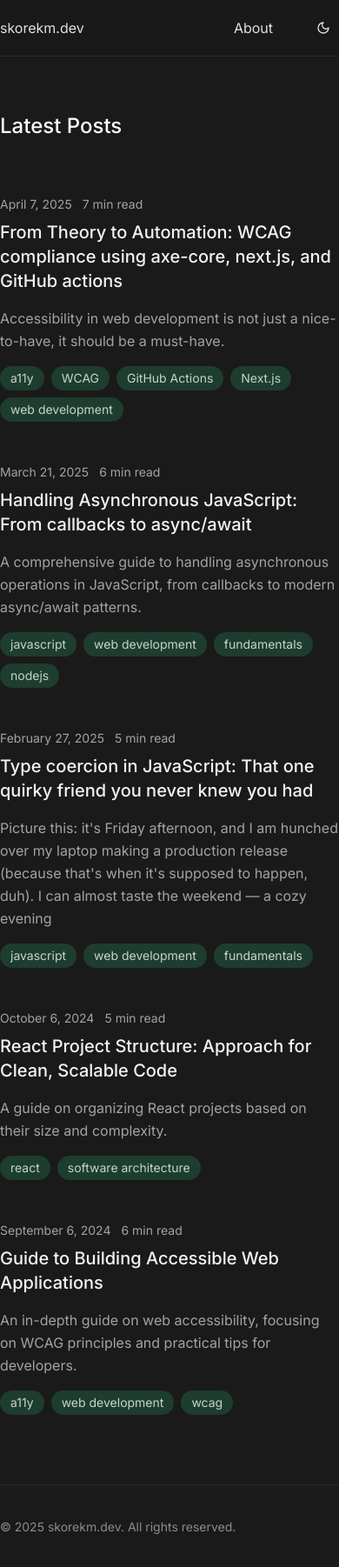
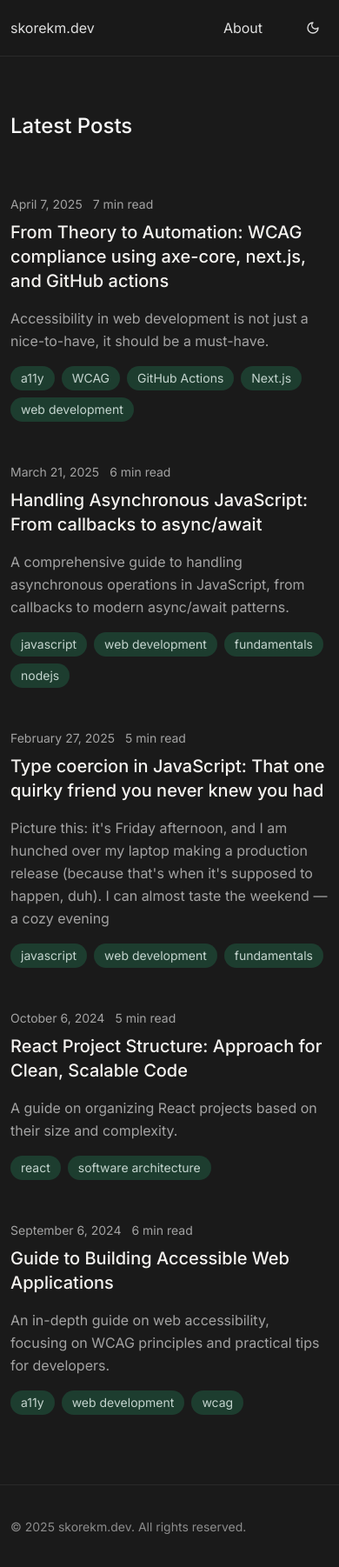
Before and after one commit to skorekm/skorekm.dev, a Next.js app: page / in a window 390 px wide. Shown: the whole page at 87% size. Built offline with nearby package versions, Linux system fonts and the light colour scheme; some icons are missing.

Commit message:
fix: mobile view

```diff
--- a/src/app/about/page.tsx
+++ b/src/app/about/page.tsx
@@ -1,6 +1,6 @@
 export default function About() {
   return (
-    <main className="max-w-2xl mx-auto py-16">
+    <main className="max-w-2xl mx-auto py-16 px-3 lg:px-0">
       <section className="space-y-8">
         <h1 className="text-3xl font-medium text-neutral-900 dark:text-neutral-50">About Me</h1>
         <div className="prose prose-neutral dark:prose-invert max-w-none">
--- a/src/app/blog/[slug]/page.tsx
+++ b/src/app/blog/[slug]/page.tsx
@@ -9,7 +9,7 @@ export default async function BlogPost({ params }: { params: Promise<{ slug: str
   const { frontmatter, content } = await getMdxById('posts', slug);
 
   return (
-      <main className="max-w-2xl mx-auto py-16">
+      <main className="max-w-2xl mx-auto py-16 px-3 lg:px-0">
         <article className="space-y-8">
           <header className="space-y-6">
             <div className="flex items-center gap-3 text-sm text-neutral-500 dark:text-neutral-400">
--- a/src/app/page.tsx
+++ b/src/app/page.tsx
@@ -10,7 +10,7 @@ export default async function Home() {
 
   return (
     <>
-      <main className="max-w-2xl mx-auto py-16 space-y-32">
+      <main className="max-w-2xl mx-auto py-16 space-y-32 px-3 lg:px-0">
         <section id="blog" className="space-y-12">
           <h1 className="text-2xl font-medium text-neutral-900 dark:text-neutral-50">Latest Posts</h1>
           <div className="space-y-4">
--- a/src/components/ui/footer.tsx
+++ b/src/components/ui/footer.tsx
@@ -2,7 +2,7 @@ import { SiMedium, SiX } from '@icons-pack/react-simple-icons';
 
 export const Footer = () => {
   return (
-    <footer className="border-t border-[#e5e2dd] mt-auto dark:border-[#2a2a2a]">
+    <footer className="border-t border-[#e5e2dd] mt-auto dark:border-[#2a2a2a] px-3 lg:px-0">
       <div className="max-w-2xl mx-auto h-24 text-sm text-[#8c8c8c] dark:text-[#8c8c8c] flex justify-between items-center space-x-4">
         <div>© 2025 skorekm.dev. All rights reserved.</div>
         <div className="flex space-x-4">
--- a/src/components/ui/header.tsx
+++ b/src/components/ui/header.tsx
@@ -11,7 +11,7 @@ export const Header = () => {
 
   return (
     <header className="sticky top-0 z-50 backdrop-blur-sm bg-[#f5f3f0]/80 dark:bg-[#1a1a1a]/80 border-b border-[#e5e2dd] dark:border-[#2a2a2a]">
-      <nav className="max-w-2xl mx-auto h-16 flex items-center justify-between">
+      <nav className="max-w-2xl px-3 lg:px-0 mx-auto h-16 flex items-center justify-between">
         <Link href="/" className="hover:text-accent-foreground transition-colors">
           skorekm.dev
         </Link>
```
